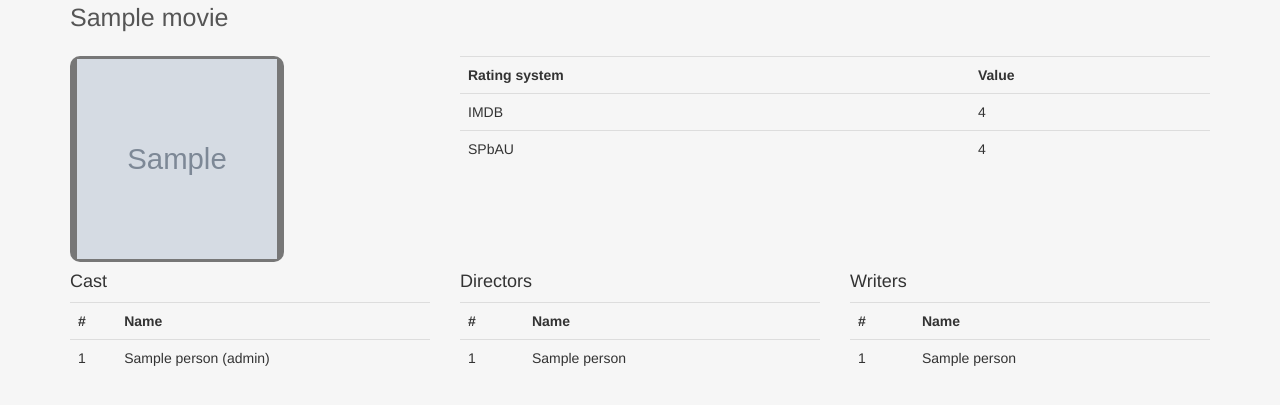
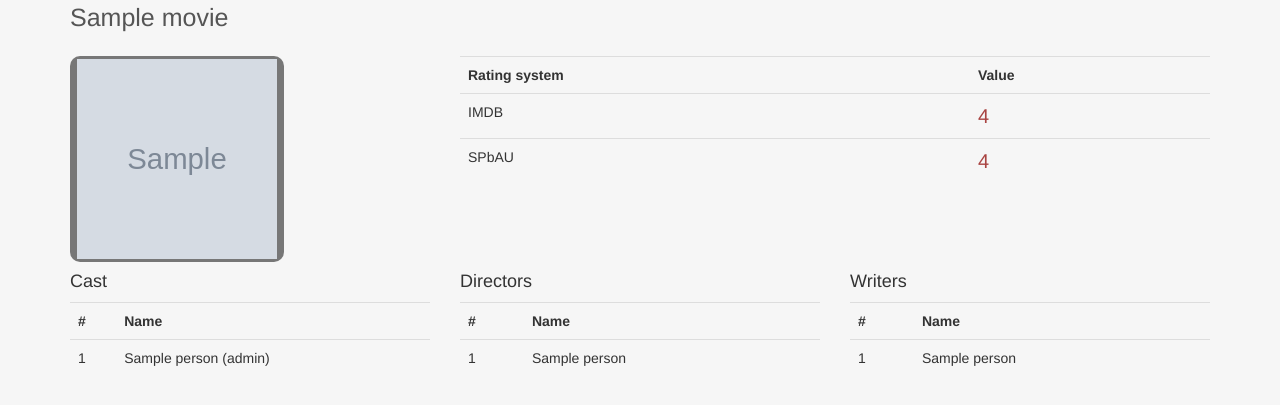
Before and after one commit to Doxxer/PredictMe, a Django app: template AppServer/templates/movie.html in a window 1280 px wide. Shown: the part 80-485 px from the top of the page. Run offline with Django 3.2, Linux system fonts and the light colour scheme; the template is opened without the code that fills it: most values are stand-ins (such as "Sample title", 1, 10 or a date in 2020); grey boxes marked "Sample" are stand-in pictures; some libraries are stand-ins or nearby versions.

Commit message:
rating font changed

```diff
--- a/AppServer/static/css/app.css
+++ b/AppServer/static/css/app.css
@@ -67,3 +67,8 @@ html, body {
     border-radius: 8px;
     color: #27AE60;
 }
+
+.rating-label {
+    font-size: 20px;
+    color: #a94442;
+}
--- a/AppServer/templates/movie.html
+++ b/AppServer/templates/movie.html
@@ -23,11 +23,11 @@
                 </tr>
                 <tr>
                     <td>IMDB</td>
-                    <td><span>{{ movie.imdb_rating }}</span></td>
+                    <td><span class="rating-label">{{ movie.imdb_rating }}</span></td>
                 </tr>
                 <tr>
                     <td>SPbAU</td>
-                    <td><span>{{ movie.our_rating }}</span></td>
+                    <td><span class="rating-label">{{ movie.our_rating }}</span></td>
                 </tr>
             </table>
         </div>
```
Also changed, not shown: AppServer/db.sqlite3.
